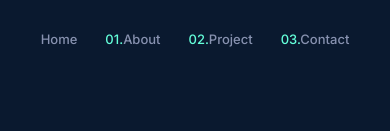
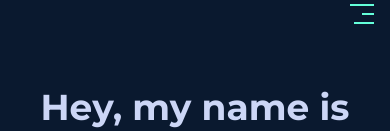
Before and after one commit to bieeeee/hanbyeol-v2, a Next.js app: page / in a window 390 px wide. Shown: the top 131 px of the page. Built offline with nearby package versions, Linux system fonts and the light colour scheme.

Commit message:
Removed home link, added skill section to navItems

```diff
--- a/components/Navbar.tsx
+++ b/components/Navbar.tsx
@@ -4,27 +4,16 @@ import { motion } from 'framer-motion';
 const Navbar = () => {
   const navItems = [
     ['About', '#about'],
+    ['Skill', '#skill'],
     ['Project', '#project'],
     ['Contact', '#contact'],
   ];
 
   return (
-    <div className='w-full shadow-navbarShadow h-20 lg:h-[12vh] sticky top-0 z-50 bg-bodyColor px-4'>
-      <div className='max-w-container h-full mx-auto py-1 font-titleFont flex items-center justify-center'>
-        <div>
+    <div className='w-full h-15 lg:h-[9vh] sticky top-0 z-50 bg-bodyColor px-4'>
+      <div className='max-w-container h-full mx-auto py-1 font-titleFont flex items-center'>
+        <div className='hidden mdl:inline-flex items-center gap-7 mx-auto'>
           <ul className='flex text-[13px] gap-7'>
-            <Link
-              href='#home'
-              className='flex items-center gap-1 font-medium text-textDark hover:text-textGreen cursor-pointer duration-300 nav-link'
-            >
-              <motion.li
-                initial={{ y: -10, opacity: 0 }}
-                animate={{ y: 0, opacity: 1 }}
-                transition={{ duration: 0.1 }}
-              >
-                Home
-              </motion.li>
-            </Link>
             {navItems.map(([title, url], i) => (
               <Link
                 key={title}
@@ -36,11 +25,16 @@ const Navbar = () => {
                   animate={{ y: 0, opacity: 1 }}
                   transition={{ duration: 0.1, delay: 0.15 * (i + 1) }}
                 >
-                  <span className="text-textGreen">0{i + 1}.</span>{title}
+                  <span className="text-textGreen">0{i + 1}. </span>{title}
                 </motion.li>
               </Link>
             ))}
           </ul>
+        </div>
+        <div className='w-6 h-5 flex flex-col justify-between items-center mdl:hidden text-4xl text-textGreen cursor-pointer overflow-hidden group ml-auto'>
+          <span className='w-full h-[2px] bg-textGreen inline-flex transform group-hover:translate-x-2 transition-all ease-in-out duration-300'></span>
+          <span className='w-full h-[2px] bg-textGreen inline-flex transform translate-x-3 group-hover:translate-x-0 transition-all ease-in-out duration-300'></span>
+          <span className='w-full h-[2px] bg-textGreen inline-flex transform translate-x-1 group-hover:translate-x-3 transition-all ease-in-out duration-300'></span>
         </div>
       </div>
     </div>
```
